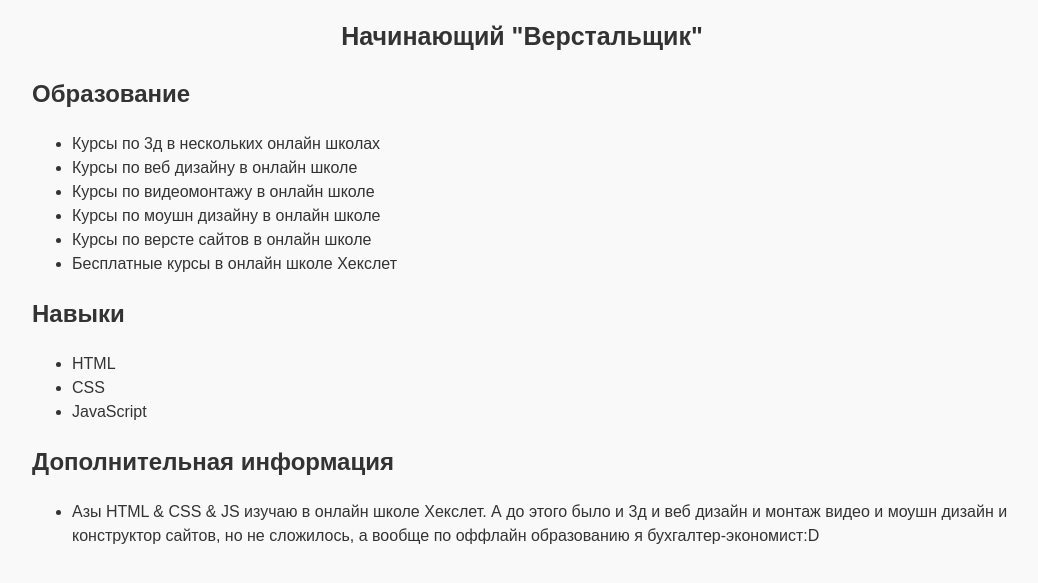
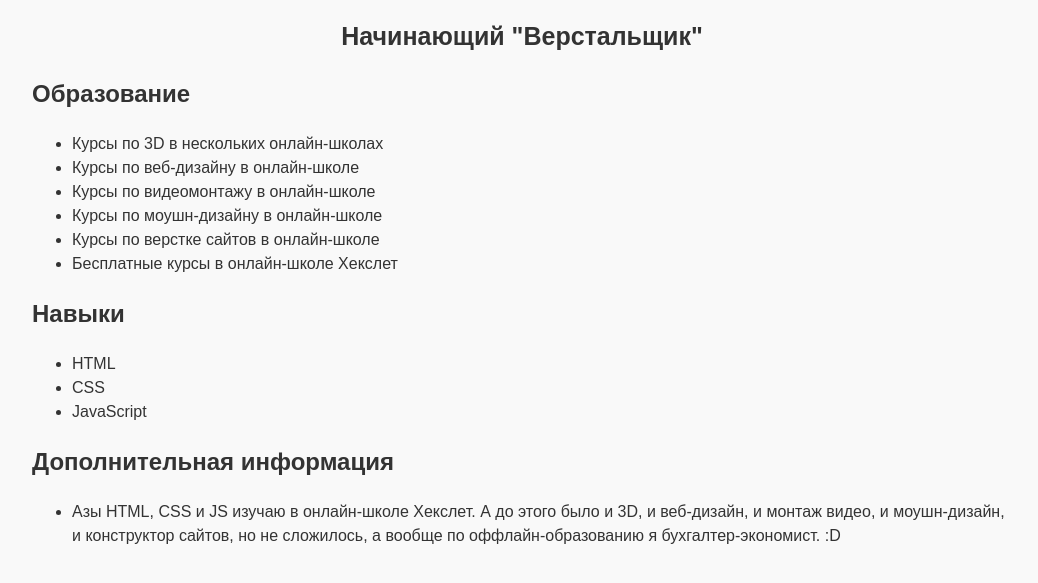
Before and after one commit to sashikgrozniy/sashikgrozniy.github.io, a plain HTML site: page index.html in a window 1280 px wide. Shown: the part 81-664 px from the top of the page, without its empty margins (118-1156 px from the left). Drawn offline with Linux system fonts and the light colour scheme; files that its build step writes are made by us from their sources.

Commit message:
Add files via upload

```diff
--- a/index.html
+++ b/index.html
@@ -3,7 +3,7 @@
   <head>
     <meta charset="UTF-8">
     <title>Моё первое резюме верстальщика</title>
-    <link rel="stylesheet" href="../css/main.css">
+    <link rel="stylesheet" href="./main.css">
   </head>
   <body>
     <main>
@@ -12,12 +12,12 @@
       <section>
         <h2>Образование</h2>
         <ul>
-          <li>Курсы по 3д в нескольких онлайн школах</li>
-          <li>Курсы по веб дизайну в онлайн школе</li>
-          <li>Курсы по видеомонтажу в онлайн школе</li>
-          <li>Курсы по моушн дизайну в онлайн школе</li>
-          <li>Курсы по версте сайтов в онлайн школе</li>
-          <li>Бесплатные курсы в онлайн школе Хекслет</li>
+          <li>Курсы по 3D в нескольких онлайн-школах</li>
+          <li>Курсы по веб-дизайну в онлайн-школе</li>
+          <li>Курсы по видеомонтажу в онлайн-школе</li>
+          <li>Курсы по моушн-дизайну в онлайн-школе</li>
+          <li>Курсы по верстке сайтов в онлайн-школе</li>
+          <li>Бесплатные курсы в онлайн-школе Хекслет</li>
         </ul>
       </section>
       <section>
@@ -31,7 +31,7 @@
       <section>
         <h2>Дополнительная информация</h2>
         <ul>
-          <li>Азы HTML & CSS & JS изучаю в онлайн школе Хекслет. А до этого было и 3д и веб дизайн и монтаж видео и моушн дизайн и конструктор сайтов, но не сложилось, а вообще по оффлайн образованию я бухгалтер-экономист:D</li>
+          <li>Азы HTML, CSS и JS изучаю в онлайн-школе Хекслет. А до этого было и 3D, и веб-дизайн, и монтаж видео, и моушн-дизайн, и конструктор сайтов, но не сложилось, а вообще по оффлайн-образованию я бухгалтер-экономист. :D</li>
         </ul>
       </section>
     </main>
```
